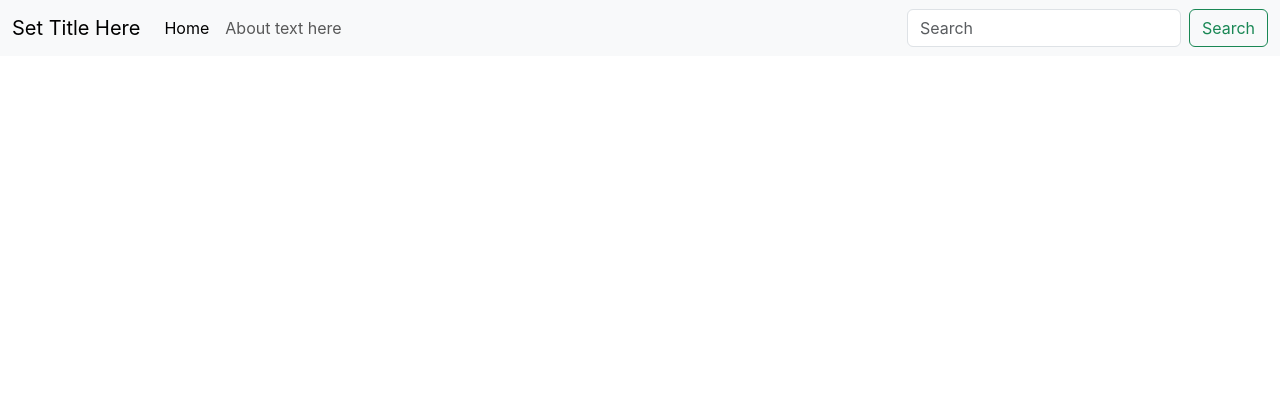
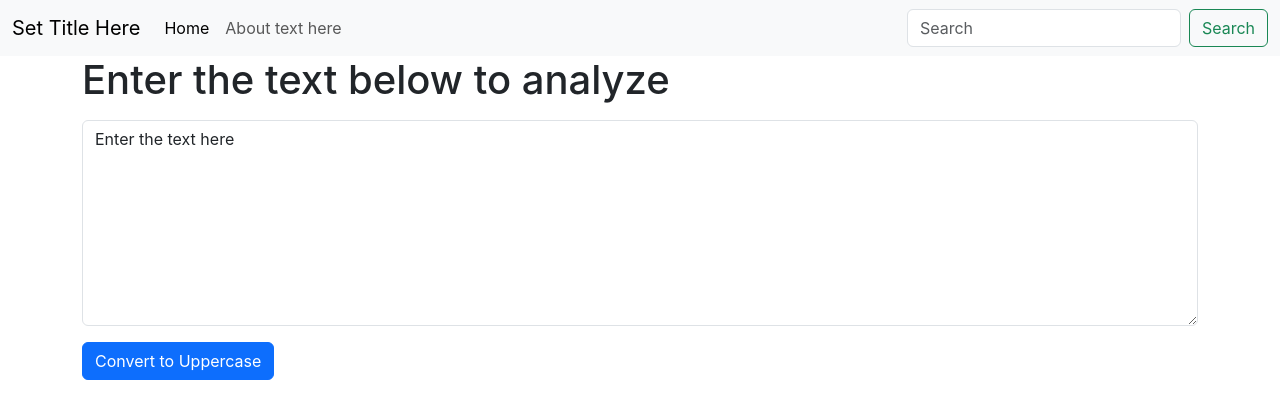
Before and after one commit to Jitender-52/textutils, a React (Create React App) app: page / in a window 1280 px wide. Shown: the top 418 px of the page. Built offline with nearby package versions, Linux system fonts and the light colour scheme.

Commit message:
7th commit

```diff
--- a/src/App.js
+++ b/src/App.js
@@ -1,6 +1,7 @@
 import logo from './logo.svg';
 import './App.css';
 import Navbar from './components/Navbar';
+import TextForm from './components/TextForm';
 
 
 let name = "World!"
@@ -9,6 +10,9 @@
     <>
       {/* <Navbar title="TextUtils" aboutText="About TextUtils" /> */}
       <Navbar/>
+      <div className="container">
+        <TextForm heading="Enter the text below to analyze" />
+      </div>
     </>
   );
 }
--- /dev/null
+++ b/src/components/TextForm.js
@@ -0,0 +1,35 @@
+import React, {useState} from 'react'
+
+export default function TextForm(props) {
+
+    // let check = 0;
+
+    const handleUpClick = ()=>{
+        console.log("on click handleUpClick");
+        let newText = text.toUpperCase();
+        setText(newText);
+    };
+
+    const handleOnChange = (event)=>{
+        console.log("on change");
+        // if(check == 0)
+        // {
+        //     event.target.value = "";
+        //     check = 1;
+        // }
+        setText(event.target.value);
+    };
+
+
+    const [text, setText] = useState("Enter the text here");
+
+  return (
+<div>
+    <h1> {props.heading} </h1>
+    <div className="mb-3">
+        <textarea className="form-control my-3" id="myBox" value={text} onChange={handleOnChange} rows="8"></textarea>
+    </div>
+    <button className='btn btn-primary' onClick={handleUpClick} > Convert to Uppercase </button>
+</div>
+  )
+}
```
